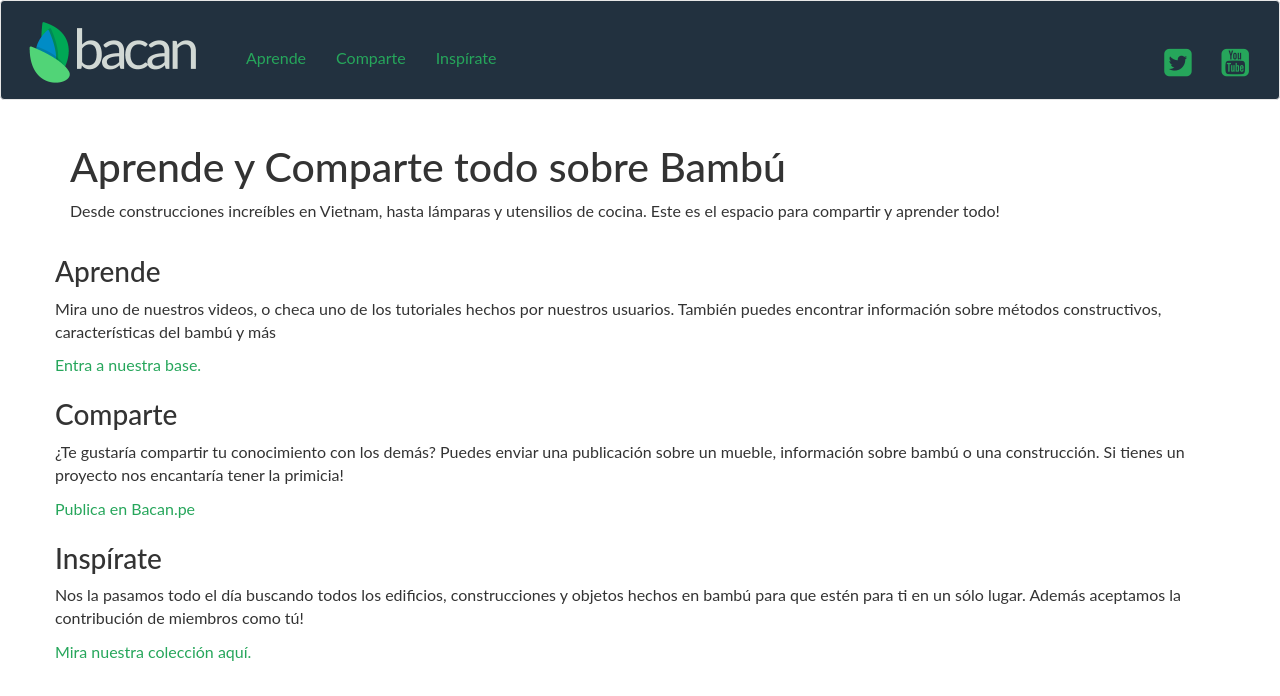
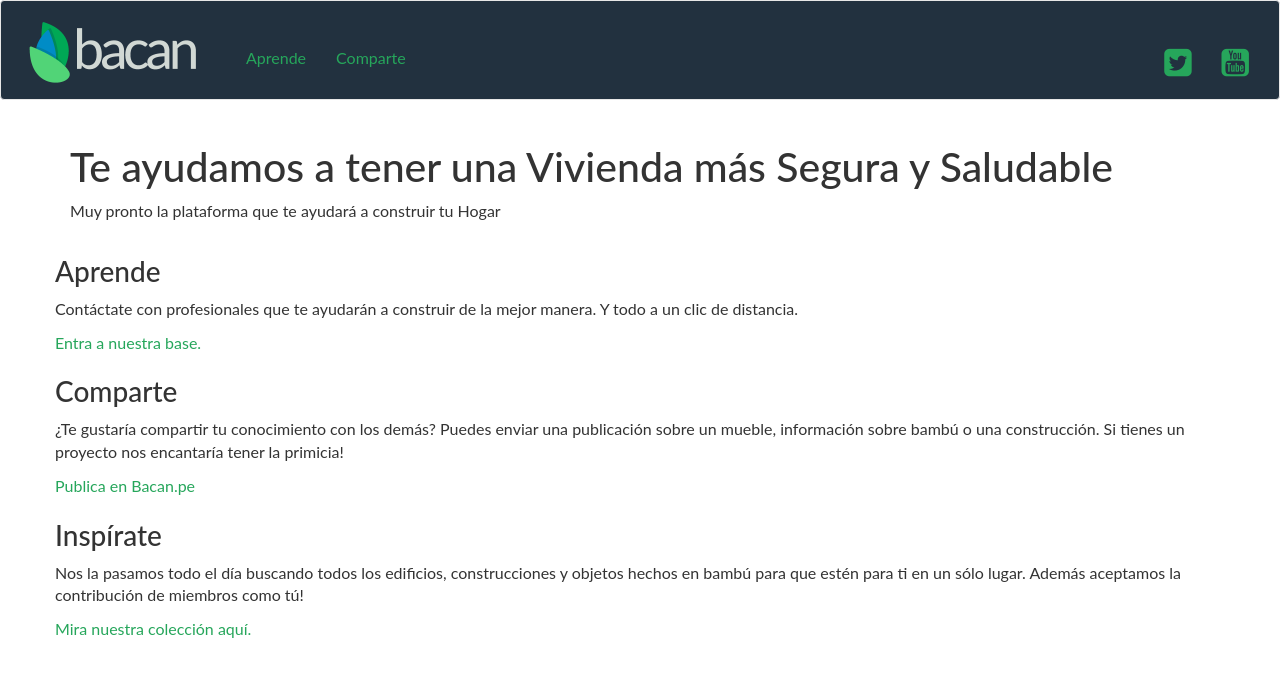
Before and after one commit to v28mr/bacan, a plain HTML site: page index.html in a window 1280 px wide. Drawn offline with nearby package versions, Linux system fonts and the light colour scheme.

Commit message:
Update index.html
cambios en texto

```diff
--- a/index.html
+++ b/index.html
@@ -2,10 +2,10 @@
 
 <html>
 	<head>
-		<title>Bacan.pe - Aprende y Comparte todo sobre Bambú</title>
+		<title>Bacan - Haciendo tu Vivienda Segura y Saludable</title>
 		<meta http-equiv="content-type" content="text/html; charset=utf-8" />
-		<meta name="Bacan.pe - Aprende y Comparte todo sobre Bambú" content="" />
-		<meta name="bacan.pe, bacan, bambu, arquitectura verde, ciudades sostenibles, arqyciudad, arquitecturayciudad, arquitectura y ciudad, arquitectura&ciudad, victoria ramos, vanessa montezuma, ciudad, diseño verde, arquitectura sostenible" content="" />
+		<meta name="Bacan - Haciendo tu Vivienda Segura y Saludable" content="" />
+		<meta name="bacan.pe, bacan, construccion, vivienda, autoconstruccion, como construir vivienda" content="" />
 		<!--[if lte IE 8]><script src="css/ie/html5shiv.js"></script><![endif]-->
 		<script src="jquery-1.9.0.min.js"></script>
 		<script src="http://maxcdn.bootstrapcdn.com/bootstrap/3.2.0/js/bootstrap.min.js"></script>
@@ -40,7 +40,6 @@
       <ul class="nav navbar-nav">
         <li><a href="#">Aprende</a></li>
         <li><a href="#">Comparte</a></li>
-        <li><a href="#">Inspírate</a></li>
       </ul>
       <ul class="nav navbar-nav navbar-right">
        	<li><a href="#"><i class="fa fa fa-twitter-square fa-2x"></i></a></li>
@@ -53,8 +52,8 @@
 <div class="header">
 	<div class="container">
 
-			<h1>Aprende y Comparte todo sobre Bambú</h1>
-			<p>Desde construcciones increíbles en Vietnam, hasta lámparas y utensilios de cocina. Este es el espacio para compartir y aprender todo!</p>
+			<h1>Te ayudamos a tener una Vivienda más Segura y Saludable</h1>
+			<p>Muy pronto la plataforma que te ayudará a construir tu Hogar</p>
 
 	</div>
 </div>
@@ -64,7 +63,7 @@
 		<div class="row">
 			<div class="column-md-4">
 				<h3>Aprende</h3>
-				<p>Mira uno de nuestros videos, o checa uno de los tutoriales hechos por nuestros usuarios. También puedes encontrar información sobre métodos constructivos, características del bambú y más</p>
+				<p>Contáctate con profesionales que te ayudarán a construir de la mejor manera. Y todo a un clic de distancia.</p>
 				<a href="#">Entra a nuestra base.</a>
 			</div>
 			<div class="column-md-4">
```
